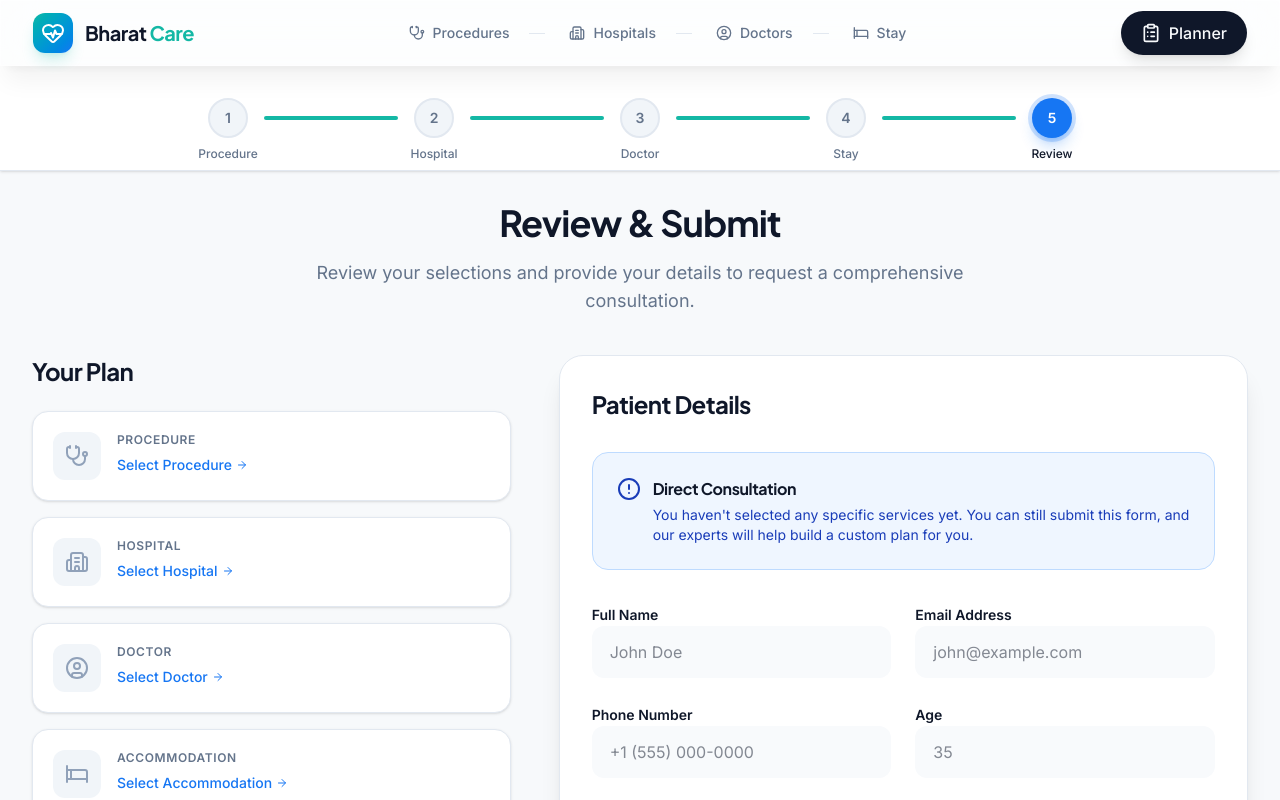
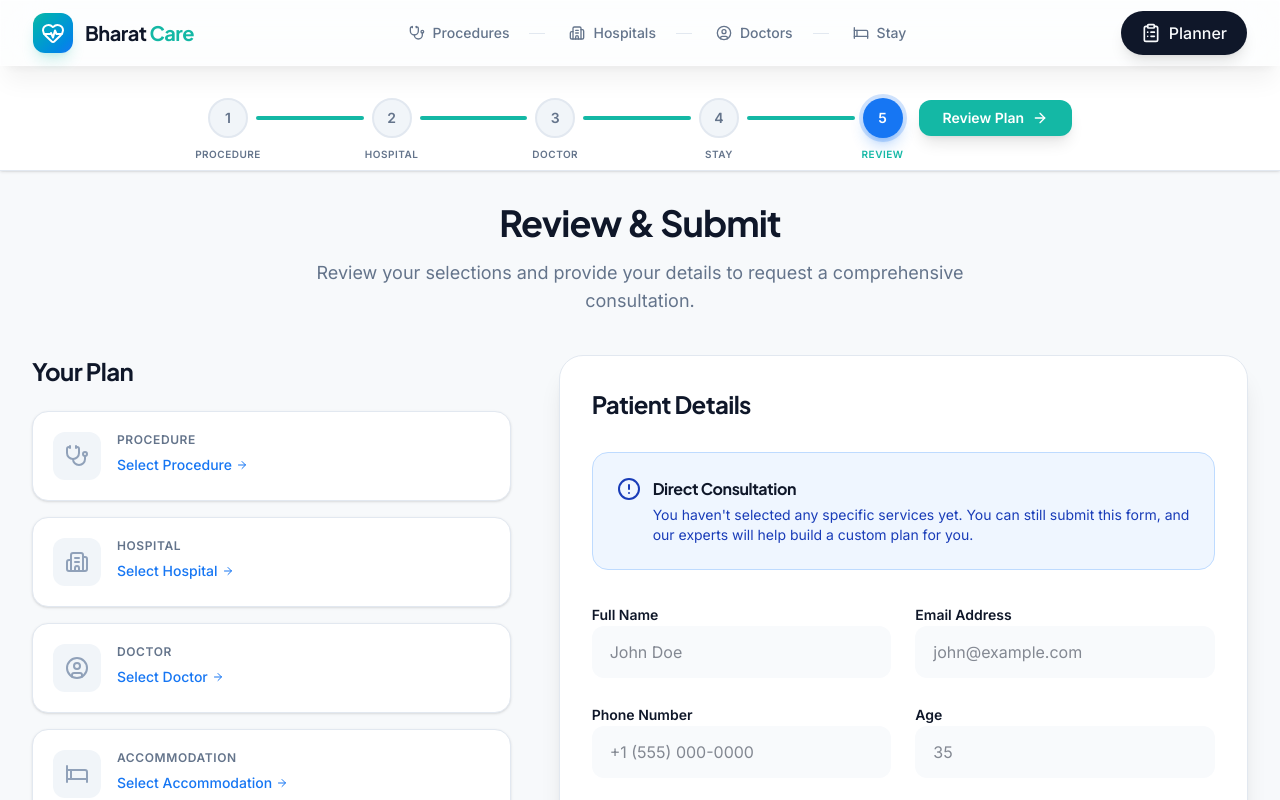
Before and after one commit to shivampb/Bharat-care, a Next.js app: page /planner in a window 1280 px wide. Shown: the top 800 px of the page. Built offline with nearby package versions, Linux system fonts and the light colour scheme.

Commit message:
feat: Add initial planner flow pages for hospitals, procedures, doctors, and accommodations, including a planner progress component and shared types.

```diff
--- a/app/accommodations/page.tsx
+++ b/app/accommodations/page.tsx
@@ -133,6 +133,19 @@ export default function Accommodations() {
                 No accommodations found matching "{searchQuery}". Try adjusting your search.
               </div>
             )}
+
+            <div className="col-span-full flex flex-col items-center gap-6 pt-10 border-t border-slate-200/60 mt-4">
+              <div className="text-center space-y-2">
+                <h4 className="text-lg font-bold text-slate-800">Arranging your own stay?</h4>
+                <p className="text-sm text-slate-500 max-w-md">No problem. You can manage your own recovery accommodation, or decide later with the help of your case manager.</p>
+              </div>
+              <button
+                onClick={() => router.push("/planner")}
+                className="group px-8 py-3.5 rounded-2xl bg-white border-2 border-slate-200 text-slate-600 font-bold hover:border-primary hover:text-primary transition-all flex items-center shadow-xs"
+              >
+                Skip Stay Selection <ArrowRight className="w-4 h-4 ml-3 group-hover:translate-x-1 transition-transform" />
+              </button>
+            </div>
           </div>
         )}
       </div>
--- a/app/doctors/page.tsx
+++ b/app/doctors/page.tsx
@@ -193,6 +193,19 @@ export default function Doctors() {
                 No specialists found matching "{searchQuery}". Try adjusting your search.
               </div>
             )}
+
+            <div className="col-span-full flex flex-col items-center gap-6 pt-10 border-t border-slate-200/60 mt-4">
+              <div className="text-center space-y-2">
+                <h4 className="text-lg font-bold text-slate-800">Prefer we match a specialist for you?</h4>
+                <p className="text-sm text-slate-500 max-w-md">Our chief medical officer will hand-select the best qualified surgeon or specialist for your specific procedure.</p>
+              </div>
+              <button
+                onClick={() => router.push("/accommodations")}
+                className="group px-8 py-3.5 rounded-2xl bg-white border-2 border-slate-200 text-slate-600 font-bold hover:border-primary hover:text-primary transition-all flex items-center shadow-xs"
+              >
+                Skip Doctor Selection <ArrowRight className="w-4 h-4 ml-3 group-hover:translate-x-1 transition-transform" />
+              </button>
+            </div>
           </div>
         )}
       </div>
--- a/app/hospitals/page.tsx
+++ b/app/hospitals/page.tsx
@@ -193,6 +193,19 @@ export default function Hospitals() {
                 No facilities found matching "{searchQuery}". Try adjusting your search.
               </div>
             )}
+
+            <div className="col-span-full flex flex-col items-center gap-6 pt-10 border-t border-slate-200/60 mt-4">
+              <div className="text-center space-y-2">
+                <h4 className="text-lg font-bold text-slate-800">Not ready to pick a hospital?</h4>
+                <p className="text-sm text-slate-500 max-w-md">Our concierge team will recommend the most suitable internationally accredited facilities based on your specific treatment needs.</p>
+              </div>
+              <button
+                onClick={() => router.push("/doctors")}
+                className="group px-8 py-3.5 rounded-2xl bg-white border-2 border-slate-200 text-slate-600 font-bold hover:border-primary hover:text-primary transition-all flex items-center shadow-xs"
+              >
+                Skip Hospital Selection <ArrowRight className="w-4 h-4 ml-3 group-hover:translate-x-1 transition-transform" />
+              </button>
+            </div>
           </div>
         )}
       </div>
--- a/app/planner/page.tsx
+++ b/app/planner/page.tsx
@@ -90,7 +90,7 @@ export default function Planner() {
                 <div className={`w-12 h-12 rounded-xl flex items-center justify-center mr-4 shrink-0 ${sec.item ? "bg-primary/10 text-primary" : "bg-slate-100 text-slate-400"}`}>
                   <sec.icon className="w-6 h-6" />
                 </div>
-                <div className="flex-grow">
+                <div className="grow">
                   <p className="text-xs font-semibold uppercase text-muted-foreground tracking-wider mb-1">{sec.label}</p>
                   {sec.item ? (
                     <p className="font-bold text-foreground text-lg leading-tight">{sec.item.name}</p>
@@ -241,7 +241,7 @@ export default function Planner() {
                   <button
                     type="submit"
                     disabled={isPending}
-                    className="w-full py-4 rounded-xl font-bold text-lg bg-gradient-to-r from-primary to-teal-500 text-white shadow-xl shadow-primary/20 hover:shadow-2xl hover:-translate-y-0.5 active:translate-y-0 disabled:opacity-70 disabled:pointer-events-none transition-all duration-300 flex items-center justify-center"
+                    className="w-full py-4 rounded-xl font-bold text-lg bg-linear-to-r from-primary to-teal-500 text-white shadow-xl shadow-primary/20 hover:shadow-2xl hover:-translate-y-0.5 active:translate-y-0 disabled:opacity-70 disabled:pointer-events-none transition-all duration-300 flex items-center justify-center"
                   >
                     {isPending ? (
                       <>
--- a/components/PlannerProgress.tsx
+++ b/components/PlannerProgress.tsx
@@ -1,7 +1,8 @@
 "use client";
 
+import Link from "next/link";
 import { usePathname } from "next/navigation";
-import { Check } from "lucide-react";
+import { Check, ArrowRight } from "lucide-react";
 import { usePlannerStore } from "@/store/use-planner-store";
 import { cn } from "@/lib/utils";
 
@@ -18,40 +19,44 @@ export function PlannerProgress() {
   ];
 
   return (
-    <div className="w-full py-8 mb-8 bg-white border-b border-border shadow-sm">
+    <div className="w-full py-8 mb-8 bg-white border-b border-border shadow-sm sticky top-0 z-40">
       <div className="max-w-4xl mx-auto px-4">
-        <div className="flex items-center justify-between">
+        <div className="flex flex-col sm:flex-row items-center gap-6 sm:gap-4 justify-between">
+          <div className="flex items-center justify-between grow w-full">
             {steps.map((step, index) => {
               const isActive = pathname === step.path;
               const isPast = steps.findIndex((s) => s.path === pathname) > index;
 
               return (
                 <div key={step.id} className="flex items-center flex-1 last:flex-none">
-                <div className="flex flex-col items-center relative z-10 group">
+                  <Link
+                    href={step.path}
+                    className="flex flex-col items-center relative z-10 group"
+                  >
                     <div
                       className={cn(
                         "w-10 h-10 rounded-full flex items-center justify-center font-semibold text-sm transition-all duration-300",
                         step.isComplete
-                        ? "bg-primary text-primary-foreground shadow-lg shadow-primary/30"
+                          ? "bg-primary text-primary-foreground shadow-lg shadow-primary/30 group-hover:scale-110"
                           : isActive
                             ? "bg-secondary text-secondary-foreground shadow-lg shadow-secondary/30 ring-4 ring-secondary/20"
-                          : "bg-muted text-muted-foreground border-2 border-border"
+                            : "bg-muted text-muted-foreground border-2 border-border group-hover:border-primary/50"
                       )}
                     >
                       {step.isComplete && !isActive ? <Check className="w-5 h-5" /> : step.id}
                     </div>
                     <span
                       className={cn(
-                      "absolute -bottom-6 text-xs font-medium whitespace-nowrap transition-colors",
-                      isActive || step.isComplete ? "text-foreground" : "text-muted-foreground"
+                        "absolute -bottom-6 text-[10px] font-bold uppercase tracking-wider transition-colors",
+                        isActive || step.isComplete ? "text-primary" : "text-muted-foreground"
                       )}
                     >
                       {step.name}
                     </span>
-                </div>
+                  </Link>
 
                   {index < steps.length - 1 && (
-                  <div className="flex-1 px-4">
+                    <div className="flex-1 px-2 mb-0">
                       <div className="h-1 w-full bg-muted rounded-full overflow-hidden">
                         <div
                           className="h-full bg-primary transition-all duration-500 ease-out"
@@ -64,6 +69,21 @@ export function PlannerProgress() {
               );
             })}
           </div>
+
+          <Link
+            href="/planner"
+            className={cn(
+              "px-6 py-2 rounded-xl text-sm font-bold transition-all duration-300 flex items-center shrink-0 shadow-lg",
+              pathname === "/planner"
+                ? "bg-primary text-white"
+                : (procedure || hospital || doctor || accommodation)
+                  ? "bg-emerald-500 text-white hover:bg-emerald-600 shadow-emerald-500/20"
+                  : "bg-slate-100 text-slate-400 pointer-events-none"
+            )}
+          >
+            Review Plan <ArrowRight className="w-4 h-4 ml-2" />
+          </Link>
+        </div>
       </div>
     </div>
   );
```
Also changed, not shown: app/procedures/page.tsx (+14 -1 lines), lib/types.ts (+8 -8 lines). Lines whose indentation alone changed are shown as unchanged.
